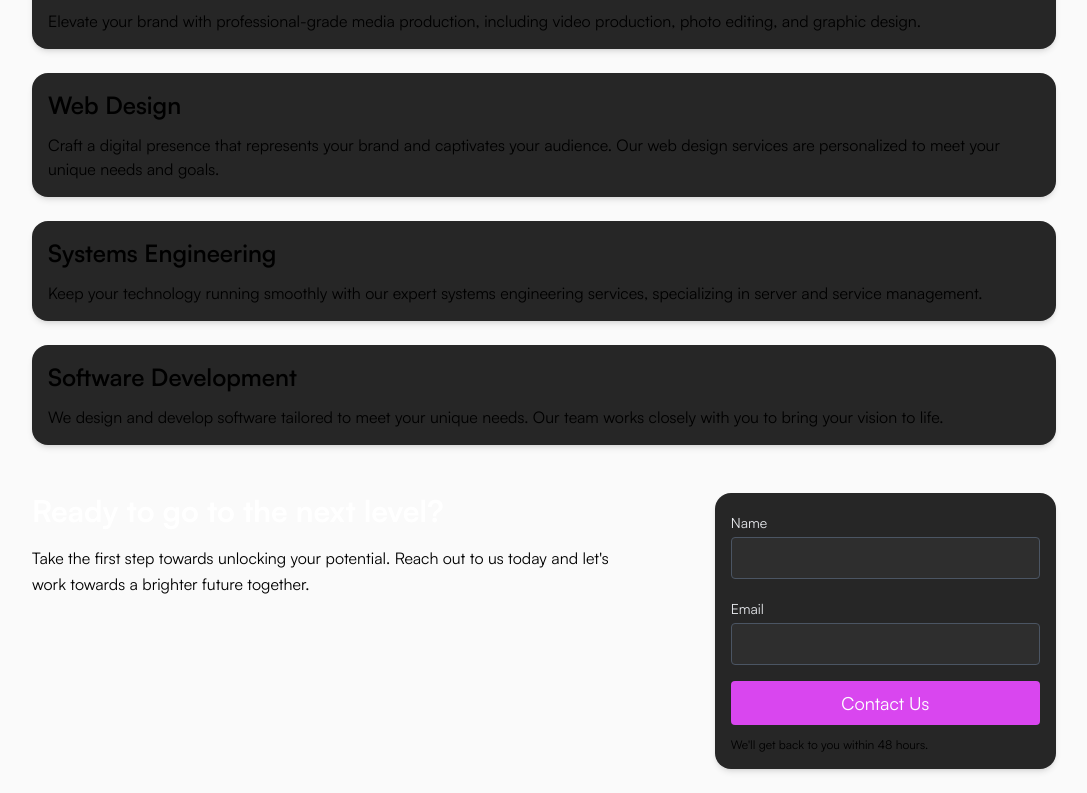
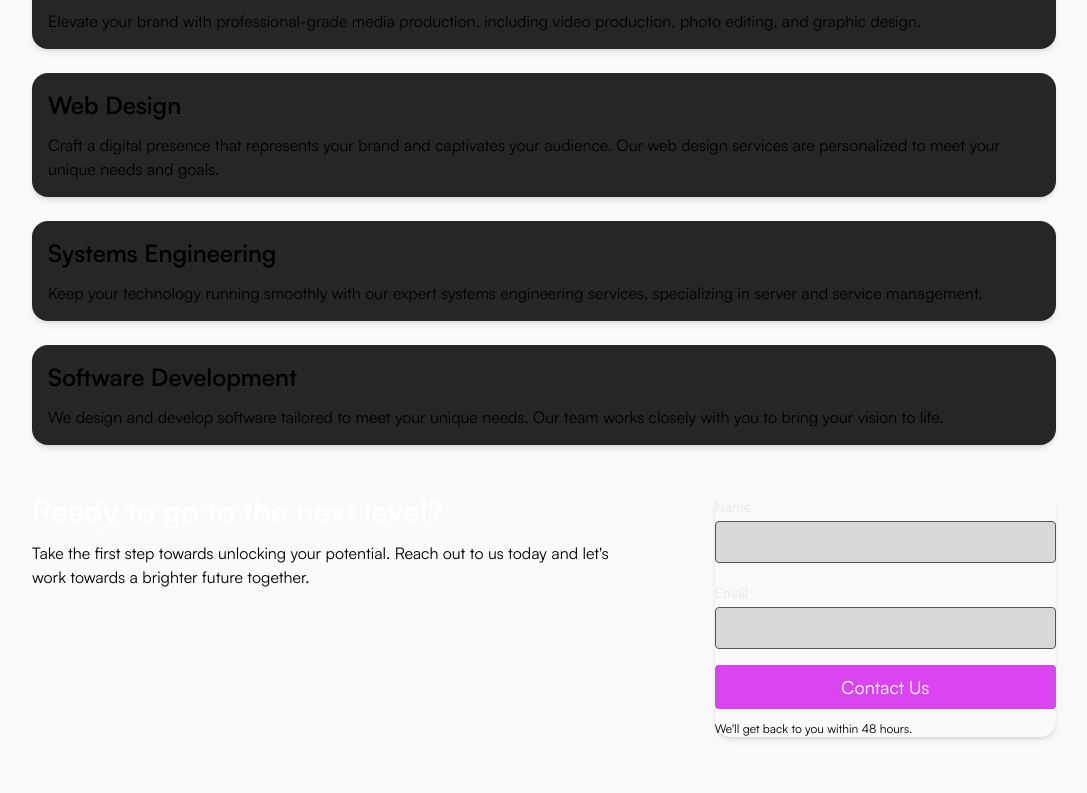
Before and after one commit to FyraLabs/homepage, an Astro site: page /consulting in a window 1280 px wide. Shown: the part 1043-1836 px from the top of the page, without its empty margins (96-1183 px from the left). After the commit the page ends 1804 px from the top, so only its background shows below. Built offline with nearby package versions, Linux system fonts and the light colour scheme; Astro itself is replaced by a stand-in of ours; what @shrutibalasa/tailwind-grid-auto-fit would draw is missing.

Commit message:
improve /consulting

```diff
--- a/src/pages/consulting.astro
+++ b/src/pages/consulting.astro
@@ -92,16 +92,16 @@ import { Image } from "@astrojs/image/components";
 
       <section class="mt-12 container mx-auto flex flex-wrap">
         <div class="lg:w-3/5 md:w-1/2 md:pr-16 lg:pr-0 pr-0">
-          <h1 class="font-bold text-3xl text-white">
+          <h1 class="font-bold text-3xl text-white mb-3">
             Ready to go to the next level?
           </h1>
-          <p class="leading-relaxed mt-4">
+          <p>
             Take the first step towards unlocking your potential. Reach out to
             us today and let's work towards a brighter future together.
           </p>
         </div>
         <div
-          class="lg:w-2/6 md:w-1/2 p-4 flex flex-col md:ml-auto w-full mt-10 md:mt-0 bg-neutral-800 shadow-md rounded-2xl"
+          class="lg:w-2/6 md:w-1/2 flex flex-col md:ml-auto w-full mt-6 md:mt-0 shadow-md rounded-2xl"
         >
           <div class="relative mb-4">
             <label for="name" class="leading-7 text-sm text-gray-200"
```
